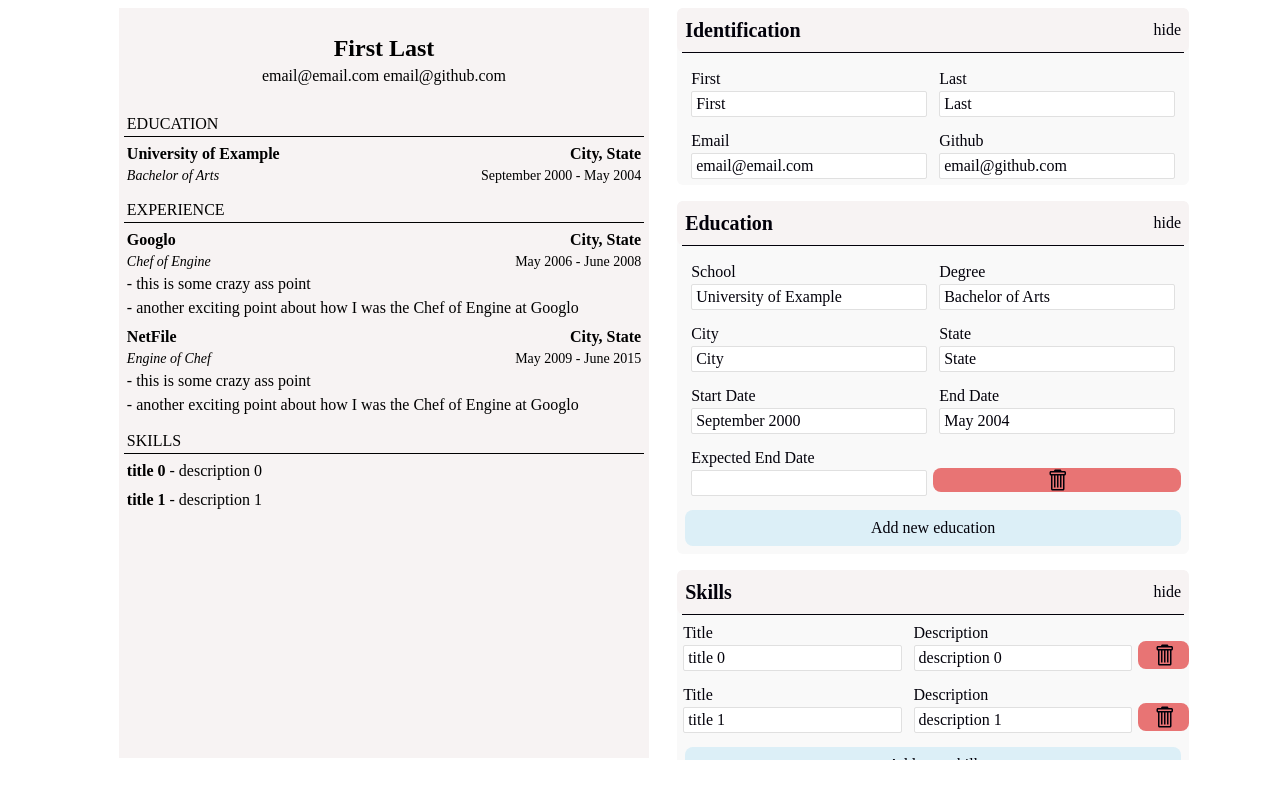
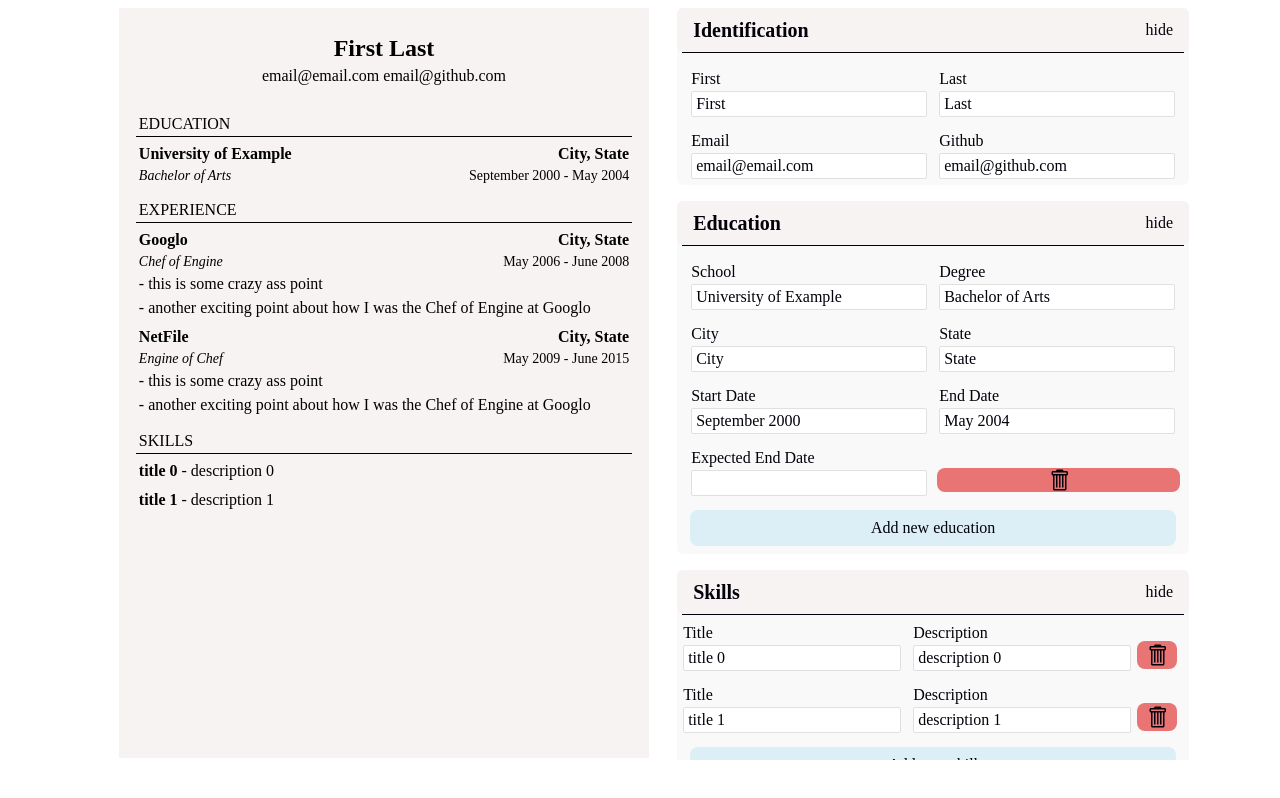
Before and after one commit to unrulypeach/cv-project, a React (Create React App) app: page / in a window 1280 px wide. Built offline with nearby package versions, Linux system fonts and the light colour scheme.

Commit message:
switched pointer-events to custom fn and added padding for scrollbar

```diff
--- a/src/components/FormEducation.js
+++ b/src/components/FormEducation.js
@@ -3,6 +3,7 @@
 import React from 'react';
 import { GoTrashcan } from 'react-icons/go';
 import ShowhHideBtn from '../utils/ShowHideBtn';
+import { hoverEnterRm, hoverLeaveRm } from '../utils/SpecialHover';
 
 export default function FormEducation(props) {
   const {
@@ -11,7 +12,7 @@ export default function FormEducation(props) {
 
   function renderEducation(ind) {
     return (
-      <form key={ind} className="form-piece-container pointer-events-none grid grid-cols-2  hover:bg-lred">
+      <form key={ind} id={`edu${ind}`} className="form-piece-container grid grid-cols-2">
         <label>
           School
           <input
@@ -68,11 +69,13 @@ export default function FormEducation(props) {
             onChange={(e) => changeFunction(e, 'expectedEnd', ind)}
           />
         </label>
-        <div className="rmBtnWrap pointer-events-none">
+        <div className="rmBtnWrap">
           <button
             type="button"
-            className="remove-btn pointer-events-auto flex justify-center items-center"
+            className="remove-btn ml-1 flex justify-center items-center"
             onClick={() => rmEdu(ind)}
+            onMouseEnter={() => hoverEnterRm(`edu${ind}`)}
+            onMouseLeave={() => hoverLeaveRm(`edu${ind}`)}
           >
             <GoTrashcan
               size="24"
@@ -98,7 +101,6 @@ export default function FormEducation(props) {
       <hr />
       <div className="section-content" style={{ display: eduStatus ? 'block' : 'none' }}>
         {children}
-      </div>
         <div className="newBtnWrap">
           <button
             type="button"
@@ -109,5 +111,6 @@ export default function FormEducation(props) {
           </button>
         </div>
       </div>
+    </div>
   );
 }
--- a/src/components/FormSkills.js
+++ b/src/components/FormSkills.js
@@ -3,6 +3,7 @@
 import React from 'react';
 import { GoTrashcan } from 'react-icons/go';
 import ShowHideBtn from '../utils/ShowHideBtn';
+import { hoverEnterRm, hoverLeaveRm } from '../utils/SpecialHover';
 
 export default function FormSkills(props) {
   const {
@@ -10,7 +11,7 @@ export default function FormSkills(props) {
   } = props;
   function renderSkills(ind) {
     return (
-      <form key={ind} className="flex pointer-events-none  hover:bg-lred">
+      <form key={ind} id={`skill${ind}`} className="flex pr-3">
         <label className="basis-45">
           Title
           <input
@@ -29,12 +30,13 @@ export default function FormSkills(props) {
         </label>
         <button
           type="button"
-          className="remove-btn h-7 basis-10 self-end mb-2 pointer-events-auto flex justify-center items-center"
+          className="bg-red rounded-lg h-7 basis-10 self-end mb-2 flex justify-center items-center"
           onClick={() => rmSkill(ind)}
+          onMouseEnter={() => hoverEnterRm(`skill${ind}`)}
+          onMouseLeave={() => hoverLeaveRm(`skill${ind}`)}
         >
           <GoTrashcan
             size="24"
-            className="text-center"
           />
         </button>
       </form>
--- a/src/styles/index.css
+++ b/src/styles/index.css
@@ -4,7 +4,7 @@
 
 @layer components {
   .header-container {
-    @apply flex justify-between p-2 bg-snow rounded-md
+    @apply flex justify-between py-2 px-4 bg-snow rounded-md
   }
   .form-section {
     @apply text-black bg-grey rounded-md mb-4
@@ -15,7 +15,7 @@
   }
 
   .remove-btn {
-    @apply bg-red rounded-lg w-full
+    @apply bg-red rounded-lg w-99
   }
 
   .rmBtnWrap{
@@ -36,6 +36,10 @@
 
   hr{
     @apply w-99 m-auto
+  }
+
+  .Template-container {
+    @apply px-3
   }
 
   .templateTitle {
@@ -59,6 +63,6 @@
   }
 
   .newBtn{
-    @apply w-full bg-lblue rounded-lg h-9 font-medium hover:bg-hovBlue
+    @apply w-99 bg-lblue rounded-lg h-9 font-medium hover:bg-hovBlue
   }
 }
--- a/tailwind.config.js
+++ b/tailwind.config.js
@@ -28,8 +28,8 @@ module.exports = {
         99: '98%',
       },
       flexBasis: {
-        45: '45%',
-        10: '10%',
+        45: '46%',
+        10: '8%',
       },
     },
   },
```
Lines whose indentation alone changed are shown as unchanged.
